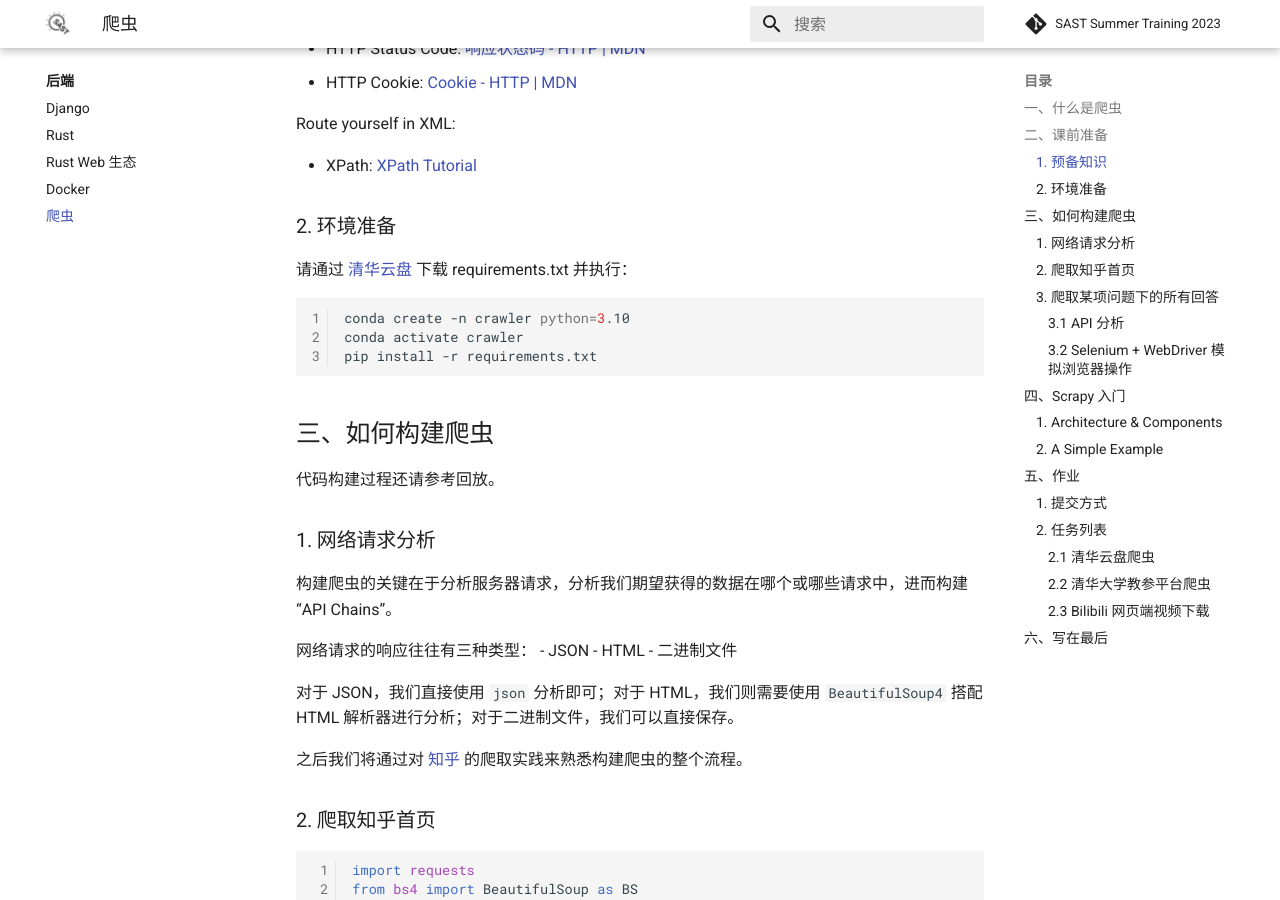
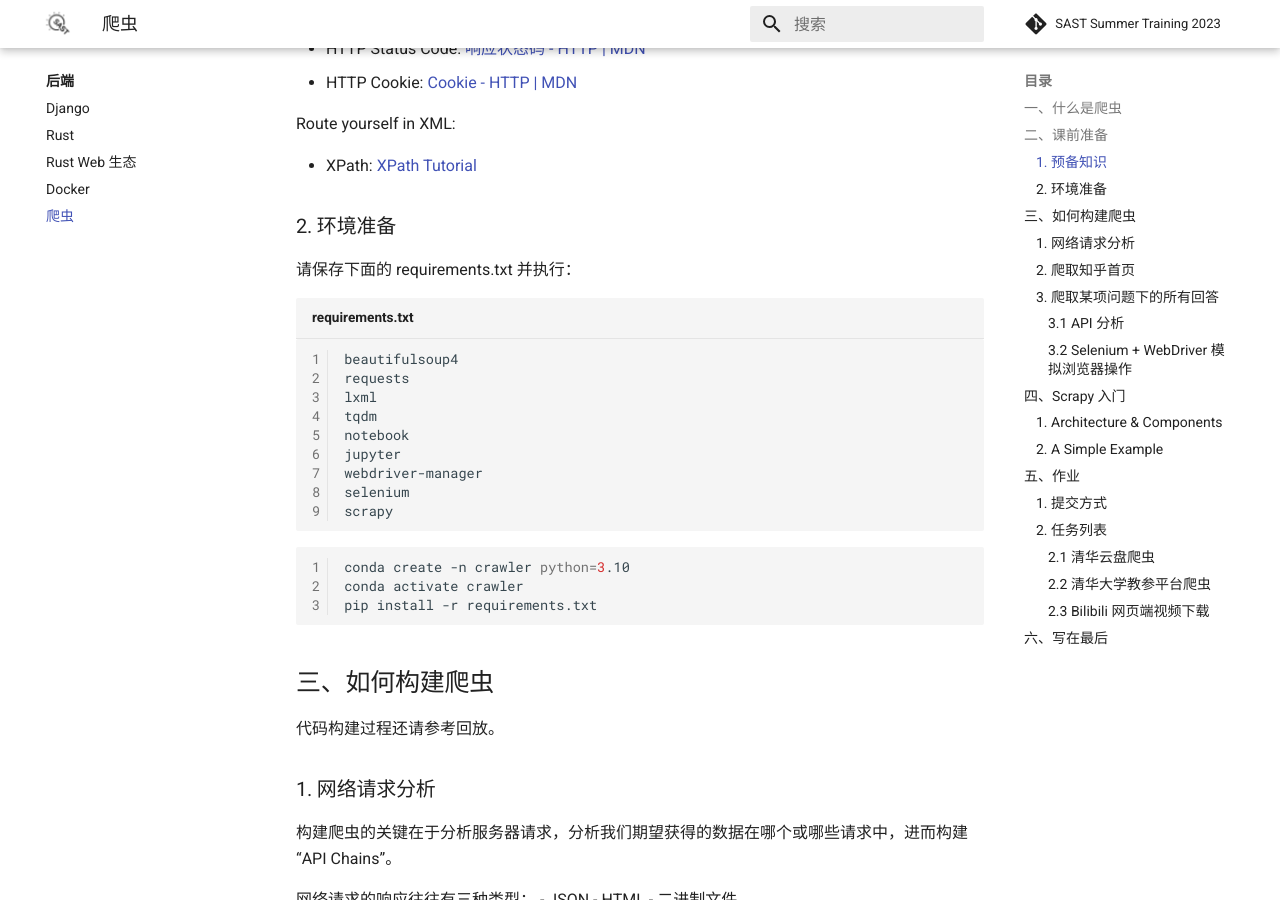
Before and after one commit to sast-summer-training-2023/sast-summer-training-2023.github.io, an MkDocs documentation site: the page built from docs/backend/crawler.md, in a window 1280 px wide and 900 px high, scrolled down 1051 px. Built offline with MkDocs 1.6.1 and Material for MkDocs 9.7.7, drawn with Linux system fonts in a browser that asks for light colours; emoji names are drawn with the system emoji font; comment, search, counter and statistics services are not loaded.

Commit message:
fix(crawler): fix requirements typo

````diff
--- a/docs/backend/crawler.md
+++ b/docs/backend/crawler.md
@@ -38,7 +38,19 @@ Route yourself in XML:
 
 ### 2. 环境准备
 
-请通过 [清华云盘](https://cloud.tsinghua.edu.cn/f/59a49e6c2eaa4d0fb8c3/?dl=1) 下载 requirements.txt 并执行：
+请保存下面的 requirements.txt 并执行：
+
+```plaintext title="requirements.txt"
+beautifulsoup4
+requests
+lxml
+tqdm
+notebook
+jupyter
+webdriver-manager
+selenium
+scrapy
+```
 
 ```shell
 conda create -n crawler python=3.10
````
Also changed, not shown: docs/backend/index.md (+1 -1 lines), docs/index.md (+1 -1 lines).
